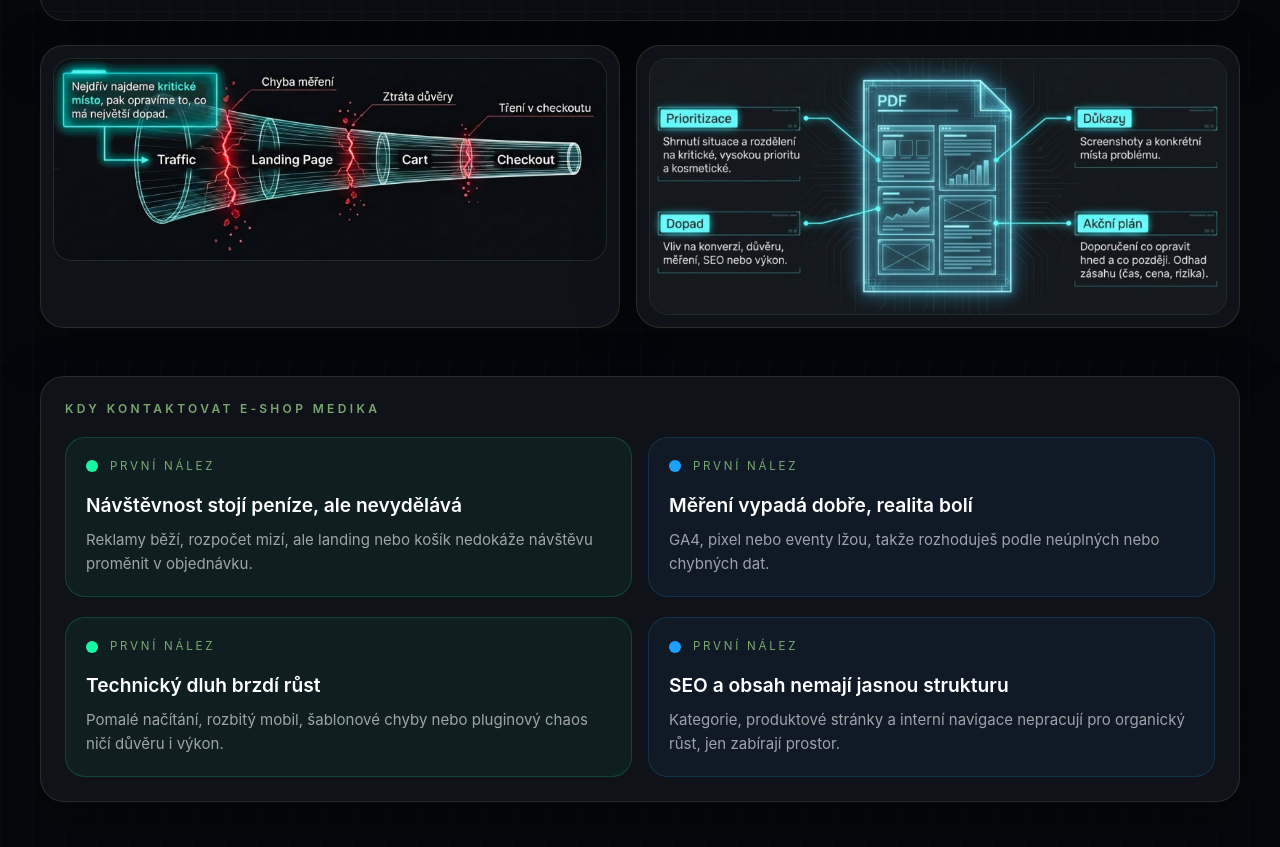
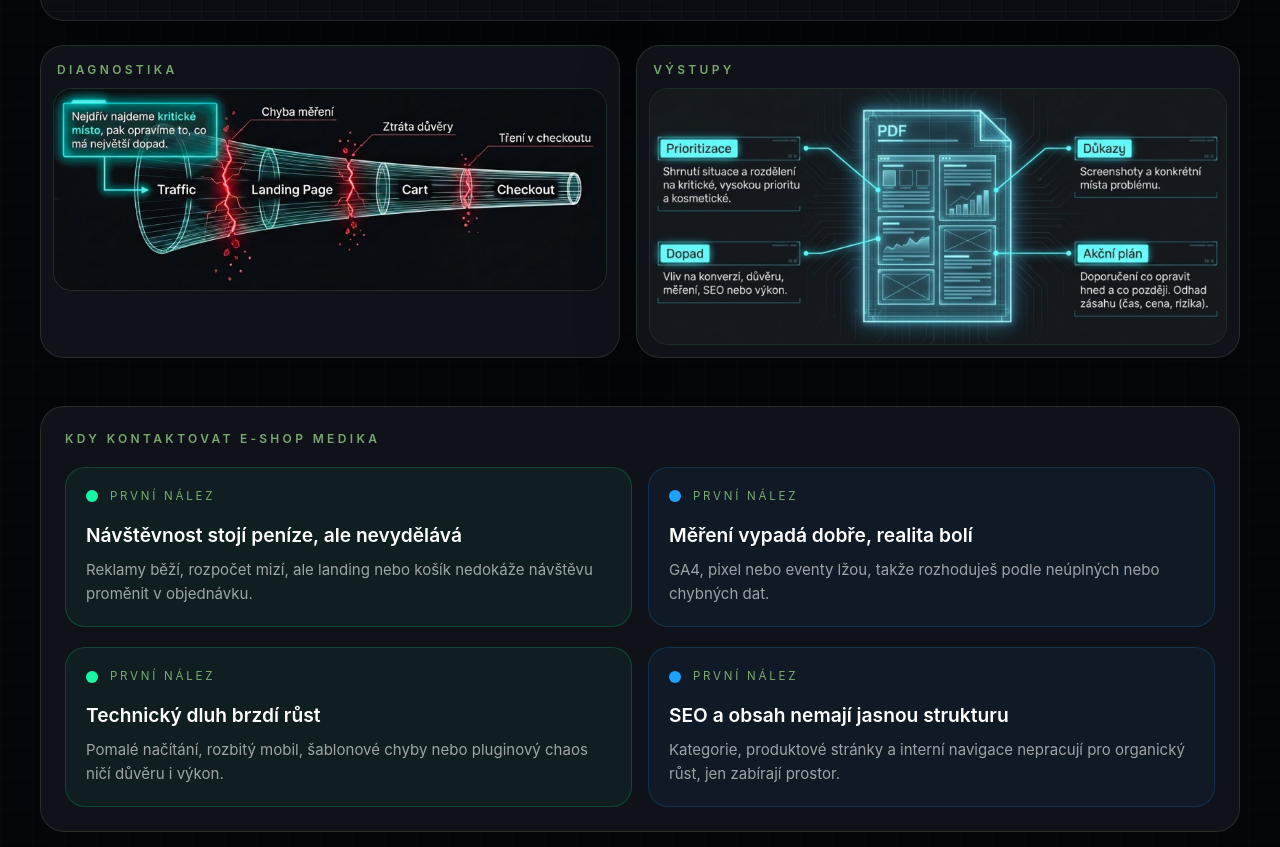
Before and after one commit to lb-ship-it/e-shop-medic, an Astro site: page / in a window 1280 px wide. Shown: the part 1314-2161 px from the top of the page. Built offline with nearby package versions, Linux system fonts and the light colour scheme; Astro itself is replaced by a stand-in of ours; some packages are replaced by stand-ins of ours.

Commit message:
Label preview panels

```diff
--- a/src/pages/index.astro
+++ b/src/pages/index.astro
@@ -199,6 +199,7 @@ const heroHeadlineSupport = heroHeadlineTail.join(". ").trim();
                 data-preview-alt="Funnel nákupní cesty s kritickými místy mezi trafficem, landing page, košíkem a checkoutem"
                 aria-label="Zvětšit funnel nákupní cesty"
               >
+                <span class="eyebrow block px-1 pb-2.5 pt-1">DIAGNOSTIKA</span>
                 <div class="preview-frame soft-outline overflow-hidden rounded-[1.2rem] border bg-[color:var(--bg-soft)]">
                   <img
                     src="/archive/critical-funnel.png"
@@ -219,6 +220,7 @@ const heroHeadlineSupport = heroHeadlineTail.join(". ").trim();
                 data-preview-alt="Ukázka PDF výstupu s prioritizací, dopadem, důkazy a akčním plánem"
                 aria-label="Zvětšit ukázku PDF výstupu"
               >
+                <span class="eyebrow block px-1 pb-2.5 pt-1">VÝSTUPY</span>
                 <div class="preview-frame soft-outline overflow-hidden rounded-[1.2rem] border bg-[color:var(--bg-soft)]">
                   <img
                     src="/archive/pdf_outcome.png"
```
